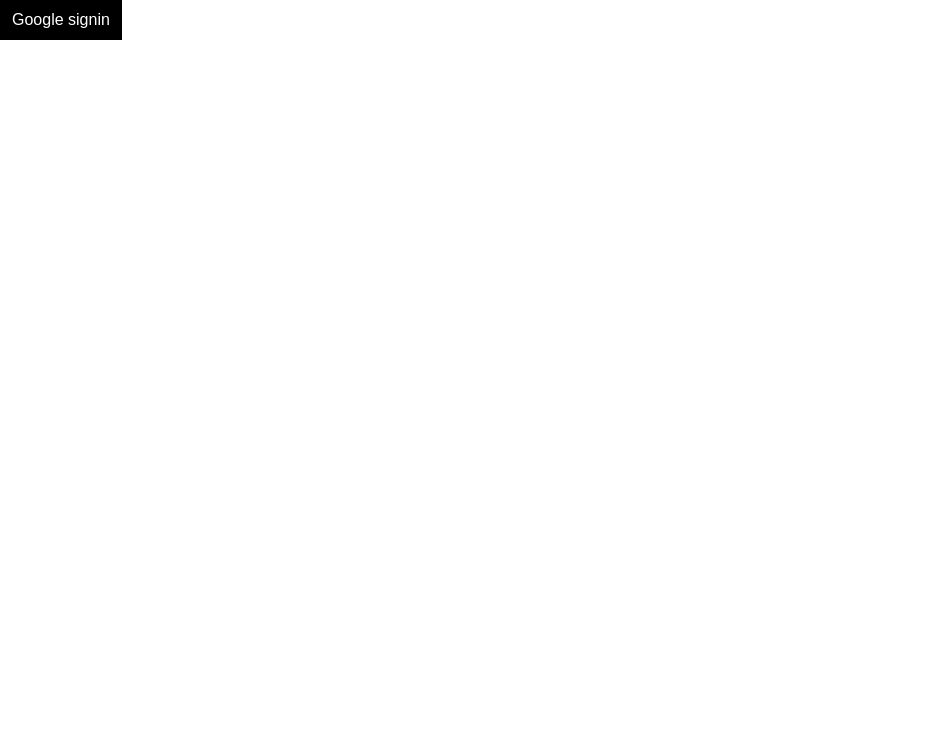
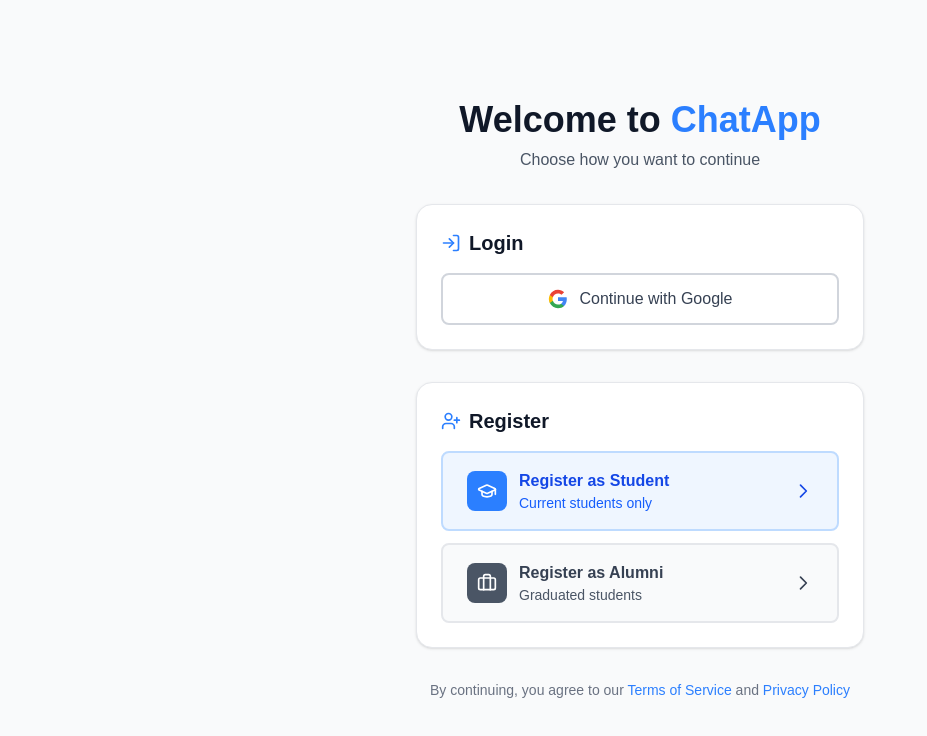
Before and after one commit to SHIVAM-KUMAR-59/kampuskonnect, a Next.js app in the folder client/: page / in a window 1280 px wide. Shown: the top 736 px of the page, without its empty margins (0-927 px from the left). Built offline with nearby package versions, Linux system fonts and the light colour scheme.

Commit message:
Register as student working

```diff
--- a/client/app/api/auth/[...nextauth]/route.js
+++ b/client/app/api/auth/[...nextauth]/route.js
@@ -1,169 +1,191 @@
 import CredentialsProvider from "next-auth/providers/credentials";
+import GoogleProvider from "next-auth/providers/google";
 import NextAuth from "next-auth";
-import GoogleProvider from "next-auth/providers/google";
-import api from "@/utils/axios";
-
+import axios from "axios";
 
 export const authOptions = {
-//   providers: [
-//     CredentialsProvider({
-//       name: "Credentials",
-//       credentials: {
-//         username: { label: "Name", type: "text", placeholder: "John Doe" },
-//         email: { label: "Email", type: "text", placeholder: "email@example.com" },
-//         password: { label: "Password", type: "password" },
-//         isSignup: { label: "Is Signup", type: "text" }, // "true" | "false"
-//       },
+  providers: [
+    // Google Login Provider
+    GoogleProvider({
+      id: "google-login",
+      name: "Google Login",
+      clientId: process.env.GOOGLE_CLIENT_ID,
+      clientSecret: process.env.GOOGLE_CLIENT_SECRET,
+      authorization: {
+        params: {
+          prompt: "consent",
+          access_type: "offline",
+          response_type: "code"
+        }
+      }
+    }),
 
-//       async authorize(credentials) {
-//         if (!credentials?.email || !credentials.password) return null;
+    // Google Register Student Provider
+    GoogleProvider({
+      id: "google-register-student",
+      name: "Google Register Student",
+      clientId: process.env.GOOGLE_CLIENT_ID,
+      clientSecret: process.env.GOOGLE_CLIENT_SECRET,
+      authorization: {
+        params: {
+          prompt: "consent",
+          access_type: "offline",
+          response_type: "code"
+        }
+      }
+    }),
 
-//         const isSignup = credentials.isSignup === "true";
+    // Google Register Alumni Provider
+    GoogleProvider({
+      id: "google-register-alumni",
+      name: "Google Register Alumni",
+      clientId: process.env.GOOGLE_CLIENT_ID,
+      clientSecret: process.env.GOOGLE_CLIENT_SECRET,
+      authorization: {
+        params: {
+          prompt: "consent",
+          access_type: "offline",
+          response_type: "code"
+        }
+      }
+    }),
 
-//         if (isSignup && !credentials.username) return null;
+    CredentialsProvider({
+      name: "credentials",
+      credentials: {
+        email: { label: "Email", type: "text" },
+        password: { label: "Password", type: "password" },
+      },
 
-//         const url = isSignup ? `auth/signup` : `auth/login`;
+      async authorize(credentials) {
+        if (!credentials.email || !credentials.password) return null;
 
-//         try {
-//           const res = await api.post(`${process.env.BACKEND_BASE_URL}/api/${url}`, {
-//             username: credentials.username,
-//             email: credentials.email,
-//             password: credentials.password,
-//           });
+        try {
+          const res = await axios.post(`${process.env.BACKEND_URL}/api/v1/auth/login`, {
+            email: credentials.email,
+            password: credentials.password,
+          });
 
-//           if (!res || !res.data) return null;
+          const data = res.data;
 
-//           const data: LoginResponse = res.data.result;
+          if (!data?.token) return null;
 
-//           if (!data?.token) return null;
+          return {
+            id: data.user.id,
+            email: data.user.email,
+            username: data.user.username,
+            token: data.token,
+          };
+        } catch (err) {
+          throw new Error("Invalid email or password");
+        }
+      },
+    }),
+  ],
 
-//           return {
-//             id: data.user.id,
-//             email: data.user.email,
-//             username: data.user.username,
-//             token: data.token,
-//           };
-//         } catch (error) {
+  session: {
+    strategy: "jwt",
+  },
 
-//           // Handle Axios errors properly
-//           if (error instanceof AxiosError) {
+  callbacks: {
+    async signIn({ user, account, profile }) {
+      if (!account) return false;
 
-//             const errorMessage =
-//               error.response?.data?.message ||
-//               error.response?.data?.error ||
-//               error.message ||
-//               "Authentication failed";
+      const email = profile?.email;
+      const name = profile?.name;
 
-//             throw new Error(errorMessage);
-//           }
+      try {
+        // Google Login
+        if (account.provider === "google-login") {
+          const res = await axios.post(
+            `${process.env.BACKEND_URL}/api/v1/auth/login`,
+            {
+              email,
+              googleLogin: true
+            }
+          );
 
-//           // Handle other errors
-//           throw new Error("Something went wrong during authentication");
-//         }
-//       },
-//     }),
-//   ],
+          // Handle login response structure
+          account.user = res.data.user;
+          account.token = res.data.token;
+          return true;
+        }
 
-//   session: {
-//     strategy: "jwt",
-//   },
+        // Google Register Student
+        if (account.provider === "google-register-student") {
+          const res = await axios.post(
+            `${process.env.BACKEND_URL}/api/v1/auth/student/register`,
+            {
+              name,
+              email,
+              googleSignup: true,
+            }
+          );
 
-//   callbacks: {
-//     async jwt({ token, user }: { token: JWT; user?: User }) {
-//       // initial login
-//       if (user) {
-//         token.id = user.id;
-//         token.email = user.email;
-//         token.username = (user as CustomUser).username;
-//         token.accessToken = (user as CustomUser).token;
-//       }
-//       return token;
-//     },
+          // Handle student registration response structure
+          // Response: { student: { user: {...}, token: "..." }, success: true }
+          account.user = res.data.student.user;
+          account.token = res.data.student.token;
+          return true;
+        }
 
-//     async session({ session, token }: { session: Session; token: JWT }) {
-//       if (token.id && token.email && token.username) {
-//         session.user.id = token.id;
-//         session.user.email = token.email;
-//         session.user.username = token.username;
-//       }
-//       if (token.accessToken) {
-//         session.accessToken = token.accessToken as string;
-//       }
-//       return session;
-//     },
-//   },
+        // Google Register Alumni
+        if (account.provider === "google-register-alumni") {
+          const res = await axios.post(
+            `${process.env.BACKEND_URL}/api/v1/auth/alumni/register`,
+            {
+              name,
+              email,
+              googleSignup: true,
+            }
+          );
 
-//   pages: {
-//     signIn: "/login", // redirect user here if not logged in
-//   },
-    providers: [
-        GoogleProvider({
-            clientId: process.env.GOOGLE_CLIENT_ID,
-            clientSecret: process.env.GOOGLE_CLIENT_SECRET
-        }),
-        CredentialsProvider({
-            name: "credentials",
-            credentials: {
-                email: { label: "Email", type: "text", placeholder: "email@example.com" },
-                password: { label: "Password", type: "password" },
-            },
+          // Handle alumni registration response structure
+          // Assuming similar structure: { alumni: { user: {...}, token: "..." }, success: true }
+          account.user = res.data.alumni.user;
+          account.token = res.data.alumni.token;
+          return true;
+        }
 
-            async authorize (credentials) {
+        return true;
+      } catch (err) {
+        console.error("SignIn error:", err);
+        throw new Error(err.response?.data?.message || "Authentication failed");
+      }
+    },
 
-                if (!credentials.email || !credentials.password) {
-                    return null;
-                }
+    async jwt({ token, account, user }) {
+      if (account?.user) {
+        token.id = account.user._id || account.user.id;
+        token.email = account.user.email;
+        token.username = account.user.username || account.user.name;
+        token.accessToken = account.token;
+      }
 
-                try {
-                    const response = await api.post("/auth/login", {
-                        email: credentials.email,
-                        password: credentials.password
-                    });
+      if (user) {
+        token.id = user.id;
+        token.email = user.email;
+        token.username = user.username;
+        token.accessToken = user.token;
+      }
 
-                    if (!response || !response.data) {
-                        return null;
-                    }
+      return token;
+    },
 
-                    const data = response.data.result;
+    async session({ session, token }) {
+      session.user.id = token.id;
+      session.user.email = token.email;
+      session.user.username = token.username;
+      session.accessToken = token.accessToken;
+      return session;
+    },
+  },
 
-                    if (!data?.token) {
-                        return null;
-                    }
-
-                    return {
-                        id: data.user.id,
-                        email: data.user.email,
-                        username: data.user.username,
-                        token: data.token
-                    };
-                } catch (error) {
-                    // Handle Axios errors properly
-                    if (error instanceof AxiosError) {
-                        const errorMessage =
-                        error.response?.data?.message ||
-                        error.response?.data?.error ||
-                        error.message ||
-                        "Authentication failed";
-                        throw new Error(errorMessage);
-                    }
-
-                    // Handle other errors
-                    throw new Error("Something went wrong during authentication")
-                }
-            }
-        })
-    ],
-    callbacks: {
-        async signIn({ account, profile }) {
-          console.log(account, profile);
-            if (account.provider === "google") {
-                return profile.email_verified && profile.email.endsWith("@kiit.ac.in");
-            }
-            return false;
-        }
-    }
+  pages: {
+    signIn: "/auth/login",
+    error: "/auth/error",
+  }
 };
 
 const handler = NextAuth(authOptions);
-
 export { handler as GET, handler as POST };
--- a/client/app/page.js
+++ b/client/app/page.js
@@ -1,10 +1,112 @@
 'use client'
 import { signIn } from "next-auth/react";
+import { LogIn, UserPlus, GraduationCap, Briefcase } from "lucide-react";
 
 export default function Home() {
   return (
-    <>
-    <button className="px-3 py-2 bg-black text-white" onClick={() => signIn("google")}>Google signin</button>
-    </>
+    <div className="min-h-screen bg-gray-50 flex items-center justify-center p-4">
+      <div className="max-w-md w-full space-y-8">
+        {/* Header */}
+        <div className="text-center">
+          <h1 className="text-4xl font-bold text-gray-900 mb-2">
+            Welcome to <span className="text-blue-500">ChatApp</span>
+          </h1>
+          <p className="text-gray-600">Choose how you want to continue</p>
+        </div>
+
+        {/* Login Section */}
+        <div className="bg-white rounded-2xl shadow-sm border border-gray-200 p-6 space-y-4">
+          <div className="flex items-center gap-2 mb-4">
+            <LogIn className="w-5 h-5 text-blue-500" />
+            <h2 className="text-xl font-semibold text-gray-900">Login</h2>
+          </div>
+
+          <button
+            onClick={() => signIn("google-login", { callbackUrl: "/dashboard" })}
+            className="w-full flex items-center justify-center gap-3 px-6 py-3 bg-white border-2 border-gray-300 text-gray-700 rounded-lg hover:bg-gray-50 hover:border-gray-400 transition-all font-medium"
+          >
+            <svg className="w-5 h-5" viewBox="0 0 24 24">
+              <path
+                fill="#4285F4"
+                d="M22.56 12.25c0-.78-.07-1.53-.2-2.25H12v4.26h5.92c-.26 1.37-1.04 2.53-2.21 3.31v2.77h3.57c2.08-1.92 3.28-4.74 3.28-8.09z"
+              />
+              <path
+                fill="#34A853"
+                d="M12 23c2.97 0 5.46-.98 7.28-2.66l-3.57-2.77c-.98.66-2.23 1.06-3.71 1.06-2.86 0-5.29-1.93-6.16-4.53H2.18v2.84C3.99 20.53 7.7 23 12 23z"
+              />
+              <path
+                fill="#FBBC05"
+                d="M5.84 14.09c-.22-.66-.35-1.36-.35-2.09s.13-1.43.35-2.09V7.07H2.18C1.43 8.55 1 10.22 1 12s.43 3.45 1.18 4.93l2.85-2.22.81-.62z"
+              />
+              <path
+                fill="#EA4335"
+                d="M12 5.38c1.62 0 3.06.56 4.21 1.64l3.15-3.15C17.45 2.09 14.97 1 12 1 7.7 1 3.99 3.47 2.18 7.07l3.66 2.84c.87-2.6 3.3-4.53 6.16-4.53z"
+              />
+            </svg>
+            Continue with Google
+          </button>
+        </div>
+
+        {/* Register Section */}
+        <div className="bg-white rounded-2xl shadow-sm border border-gray-200 p-6 space-y-4">
+          <div className="flex items-center gap-2 mb-4">
+            <UserPlus className="w-5 h-5 text-blue-500" />
+            <h2 className="text-xl font-semibold text-gray-900">Register</h2>
+          </div>
+
+          <div className="space-y-3">
+            {/* Student Register */}
+            <button
+              onClick={() => signIn("google-register-student", { callbackUrl: "/dashboard" })}
+              className="w-full flex items-center justify-between px-6 py-4 bg-blue-50 border-2 border-blue-200 text-blue-700 rounded-lg hover:bg-blue-100 hover:border-blue-300 transition-all font-medium group"
+            >
+              <div className="flex items-center gap-3">
+                <div className="w-10 h-10 bg-blue-500 rounded-lg flex items-center justify-center">
+                  <GraduationCap className="w-5 h-5 text-white" />
+                </div>
+                <div className="text-left">
+                  <div className="font-semibold">Register as Student</div>
+                  <div className="text-sm text-blue-600">Current students only</div>
+                </div>
+              </div>
+              <svg className="w-5 h-5 transform group-hover:translate-x-1 transition-transform" fill="none" stroke="currentColor" viewBox="0 0 24 24">
+                <path strokeLinecap="round" strokeLinejoin="round" strokeWidth={2} d="M9 5l7 7-7 7" />
+              </svg>
+            </button>
+
+            {/* Alumni Register */}
+            <button
+              onClick={() => signIn("google-register-alumni", { callbackUrl: "/dashboard" })}
+              className="w-full flex items-center justify-between px-6 py-4 bg-gray-50 border-2 border-gray-200 text-gray-700 rounded-lg hover:bg-gray-100 hover:border-gray-300 transition-all font-medium group"
+            >
+              <div className="flex items-center gap-3">
+                <div className="w-10 h-10 bg-gray-600 rounded-lg flex items-center justify-center">
+                  <Briefcase className="w-5 h-5 text-white" />
+                </div>
+                <div className="text-left">
+                  <div className="font-semibold">Register as Alumni</div>
+                  <div className="text-sm text-gray-600">Graduated students</div>
+                </div>
+              </div>
+              <svg className="w-5 h-5 transform group-hover:translate-x-1 transition-transform" fill="none" stroke="currentColor" viewBox="0 0 24 24">
+                <path strokeLinecap="round" strokeLinejoin="round" strokeWidth={2} d="M9 5l7 7-7 7" />
+              </svg>
+            </button>
+          </div>
+        </div>
+
+        {/* Footer */}
+        <p className="text-center text-sm text-gray-500">
+          By continuing, you agree to our{" "}
+          <a href="/terms" className="text-blue-500 hover:underline">
+            Terms of Service
+          </a>{" "}
+          and{" "}
+          <a href="/privacy" className="text-blue-500 hover:underline">
+            Privacy Policy
+          </a>
+        </p>
+      </div>
+    </div>
   );
 }
```
Also changed, not shown: client/app/dashboard/layout.js (added, +11 -0 lines), client/app/dashboard/page.js (added, +16 -0 lines).
